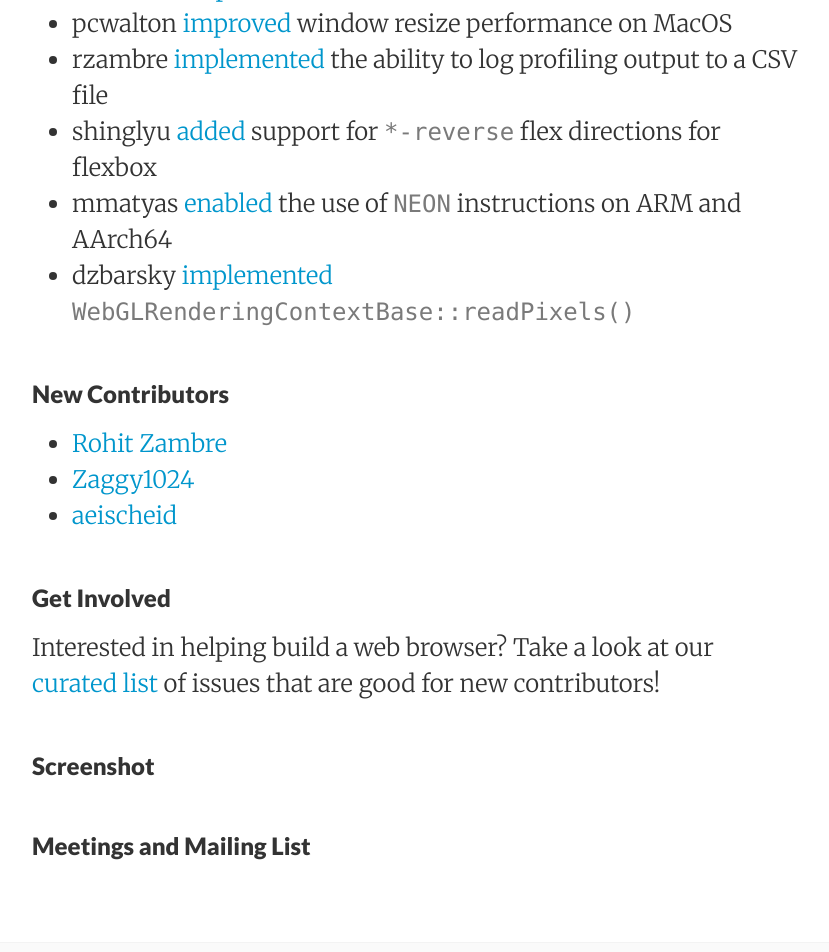
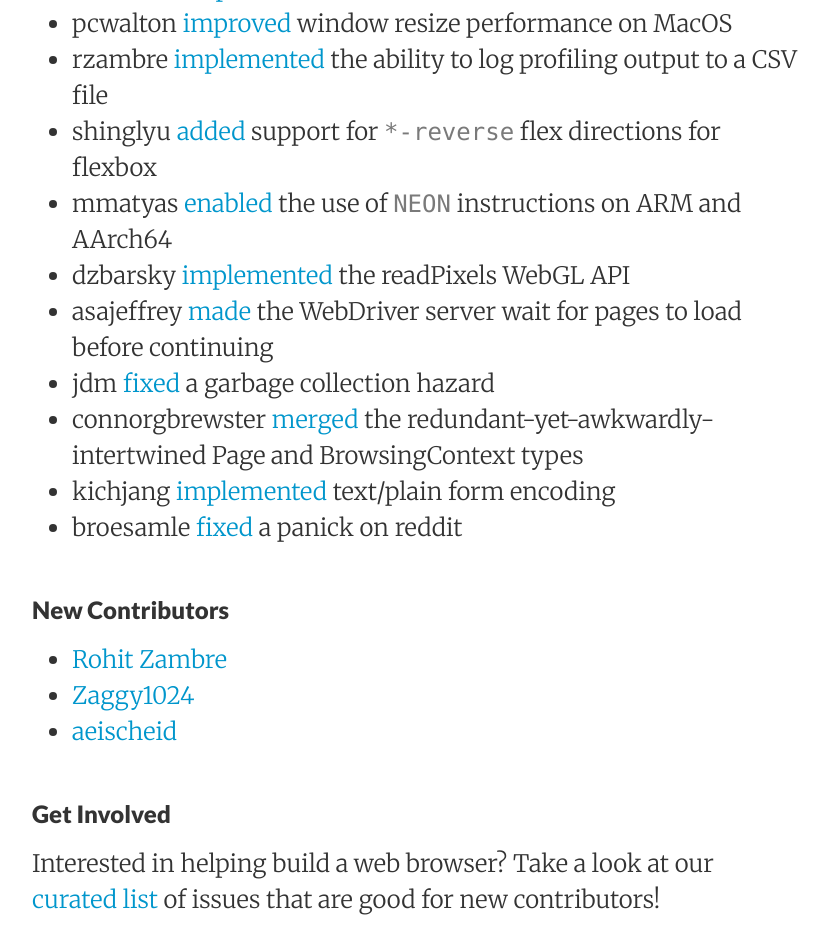
Before and after one commit to servo/blog.servo.org, a Jekyll site: the page built from _posts/2016-05-16-twis-63.md, in a window 1280 px wide and 1400 px high, scrolled down 1371 px. Shown: the top 952 px of the window, without its empty margins (224-1053 px from the left). Built offline with Jekyll 4.4.1, drawn with Linux system fonts in a browser that asks for light colours; some of the changed text lies outside the part shown.

Commit message:
More notable things.

```diff
--- a/_posts/2016-05-16-twis-63.md
+++ b/_posts/2016-05-16-twis-63.md
@@ -31,7 +31,12 @@ This week's status updates are [here](http://statusupdates.dev.mozaws.net/projec
  - rzambre [implemented](https://github.com/servo/servo/pull/10995) the ability to log profiling output to a CSV file
  - shinglyu [added](https://github.com/servo/servo/pull/10987) support for `*-reverse` flex directions for flexbox
  - mmatyas [enabled](https://github.com/servo/servo/pull/10916) the use of `NEON` instructions on ARM and AArch64
- - dzbarsky [implemented](https://github.com/servo/servo/pull/10668) `WebGLRenderingContextBase::readPixels()`
+ - dzbarsky [implemented](https://github.com/servo/servo/pull/10668) the readPixels WebGL API
+ - asajeffrey [made](https://github.com/servo/servo/pull/11140) the WebDriver server wait for pages to load before continuing
+ - jdm [fixed](https://github.com/servo/servo/pull/11113) a garbage collection hazard
+ - connorgbrewster [merged](https://github.com/servo/servo/pull/11044) the redundant-yet-awkwardly-intertwined Page and BrowsingContext types
+ - kichjang [implemented](https://github.com/servo/servo/pull/10953) text/plain form encoding
+ - broesamle [fixed](https://github.com/servo/servo/pull/10903) a panick on reddit
 
 ### New Contributors
 
@@ -45,4 +50,12 @@ Interested in helping build a web browser? Take a look at our [curated list](htt
 
 ### Screenshot
 
+A trace of loading CNN.com's 356 web fonts using the snazzy new HTML-based profiler:
+
+![Profiler HTML output](https://cloud.githubusercontent.com/assets/27658/15360109/f094ecc6-1cd1-11e6-85d7-9237a3d94511.png)
+
+Servo's new application icon:
+
+![Servo application in the OS X dock](https://pbs.twimg.com/media/Cir29ULWUAIZYbf.jpg:large)
+
 ### Meetings and Mailing List
```
